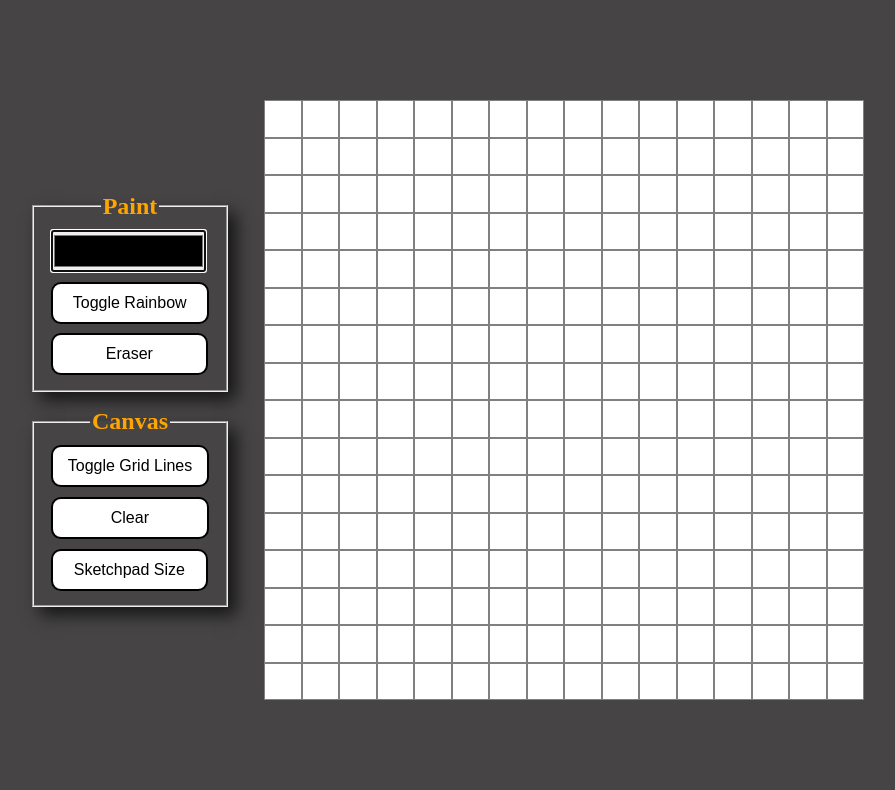
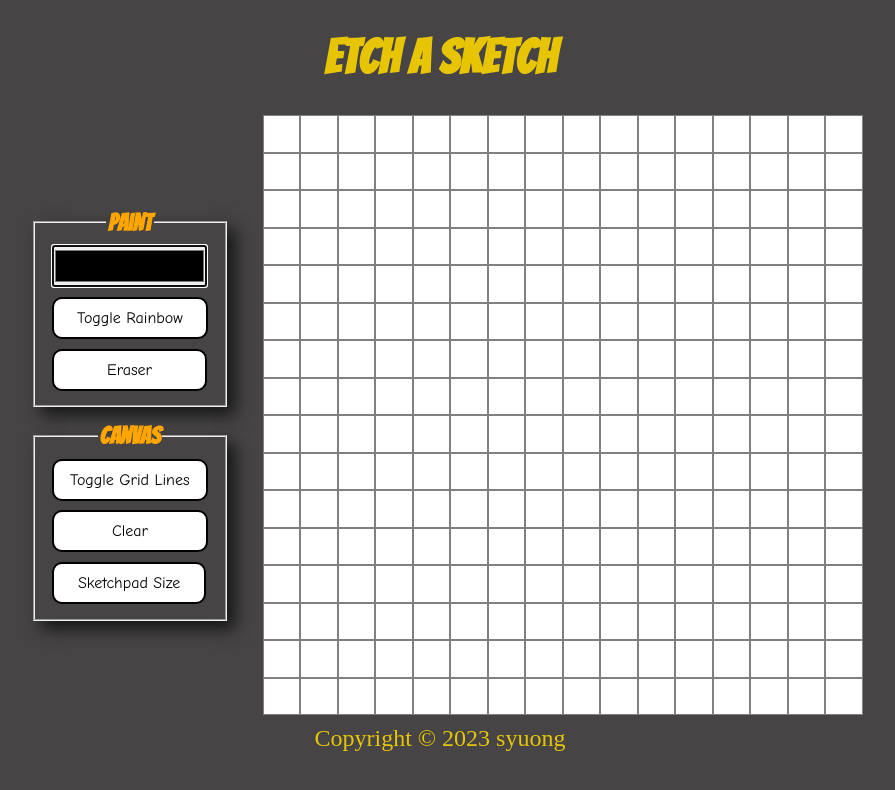
Before and after one commit to cs-sylojos/Etch-A-Sketch, a plain HTML site: page index.html in a window 1280 px wide. Shown: the whole page, without its empty margins (200-1095 px from the left). Drawn offline with Linux system fonts and the light colour scheme.

Commit message:
Add header and footer and change font

```diff
--- a/index.html
+++ b/index.html
@@ -8,6 +8,10 @@
     <link rel="stylesheet" href="./styles/style.css">
 </head>
 <body>
+    <main>
+        <h1>Etch A Sketch</h1>
+    </main>
+    <div class="mainBody">
         <div class="container">
             <fieldset>
                 <legend>Paint</legend>
@@ -26,6 +30,8 @@
             </fieldset>
         </div>
         <div class="sketchPad"></div>
+    </div>
+    <footer>Copyright &#169 2023 syuong</footer>
     <script src="./scripts/main.js"></script>
 </body>
 </html>
--- a/styles/style.css
+++ b/styles/style.css
@@ -1,3 +1,5 @@
+@import url('https://fonts.googleapis.com/css2?family=Bangers&family=Comic+Neue:ital,wght@0,400;0,700;1,400;1,700&display=swap');
+
 * {
     box-sizing: border-box;
 }
@@ -6,11 +8,28 @@ body {
     margin: 0;
     height: 100vh;
     background-color: rgb(70, 68, 68);
+}
+
+.mainBody {
     display: flex;
     flex-direction: row;
     justify-content: center;
     align-items: center;
     gap: 20px;
+}
+
+h1 {
+    font-family: 'Bangers', cursive;
+    text-align: center;
+    font-size: 3rem;
+    color: rgb(231, 197, 5);
+}
+
+footer {
+    margin-top: 10px;
+    text-align: center;
+    font-size: 1.5rem;
+    color: rgb(231, 197, 5);
 }
 
 .rainbowOn {
@@ -24,7 +43,7 @@ body {
 }
 
 .rainbowOff, .size, .erase, .clearBoard, .gridLineToggle {
-    padding: 10px 20px;
+    padding: 10px 23px;
     border: 2px solid black;
     border-radius: 10px;
     font-size: 1em;
@@ -73,15 +92,16 @@ body {
 
 .gridLineToggle {
     display: block;
-    padding: 10px 15px;
+    padding: 10px 16px;
     margin-bottom: 0.6rem;
 }
 
 .size {
-    padding: 10px 21px;
+    padding: 10px 24px;
 }
 
 legend {
+    font-family: 'Bangers', cursive;
     color: Orange;
     font-size: 1.5rem;
     font-weight: 700;
@@ -95,6 +115,7 @@ fieldset {
 
 button, #colorPicker {
     margin: 0.3rem;
+    font-family: 'Comic Neue', cursive;
 }
 
 .transitionEffect {
```
Lines whose indentation alone changed are shown as unchanged.
